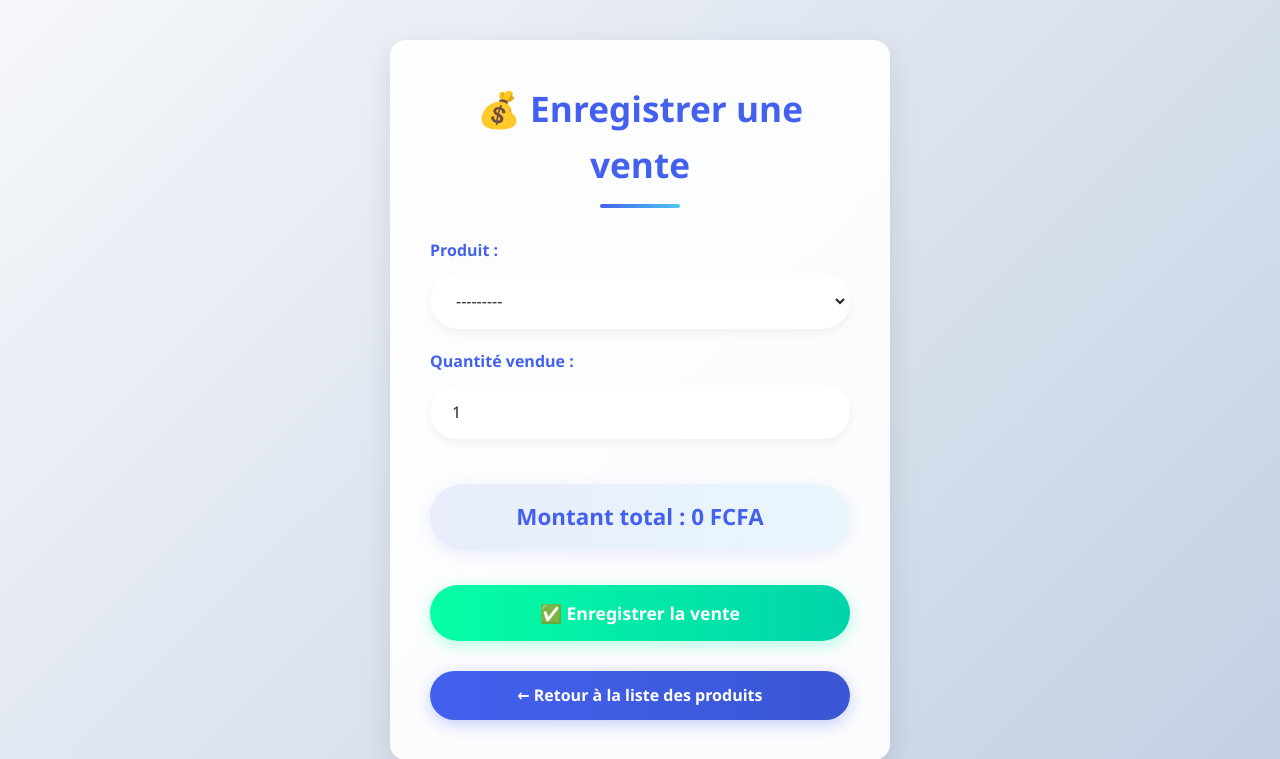
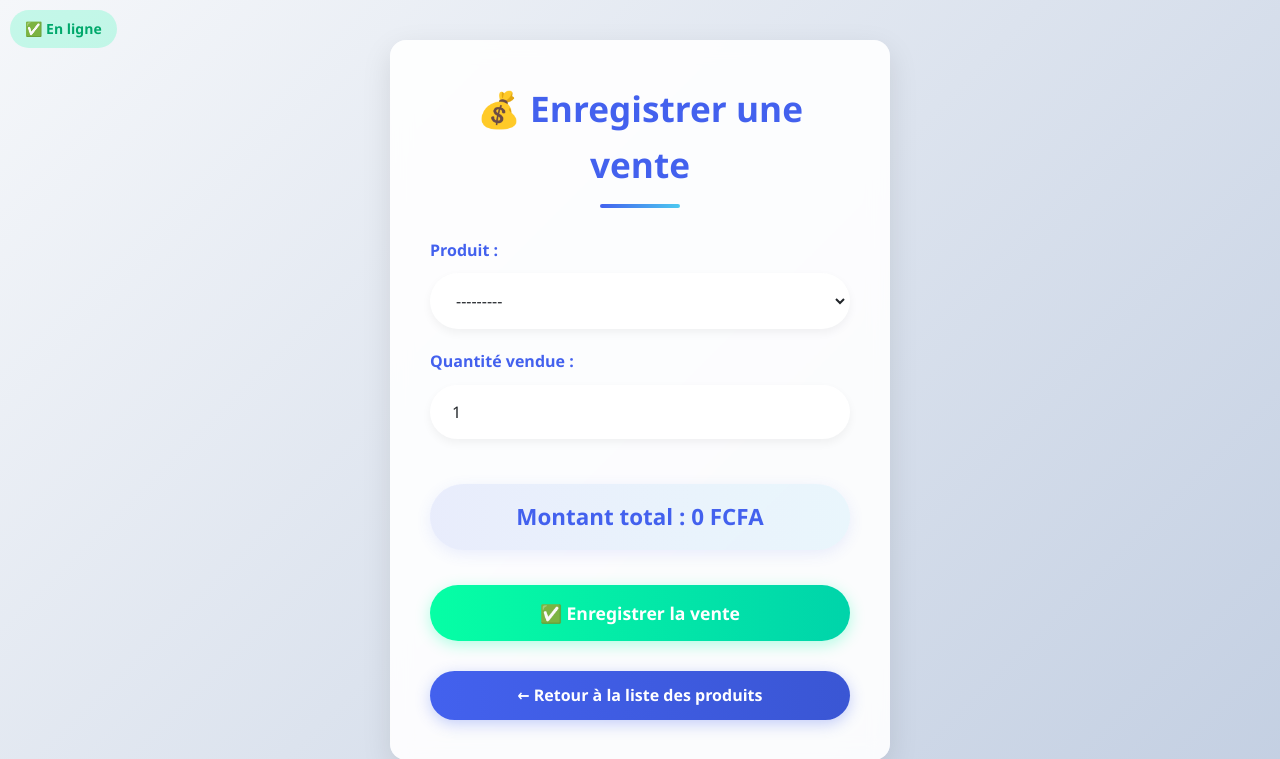
Before and after one commit to Franck242-franck/vente, a Django app: page /enregistrer_vente/ in a window 1280 px wide. Shown: the top 759 px of the page. Run offline with Django 5.2, Linux system fonts and the light colour scheme; a user stored in the database is signed in; data comes from the database, SQL or seed files in the repository.

Commit message:
Modification de deux fichiers

```diff
--- a/gestion_produits/settings.py
+++ b/gestion_produits/settings.py
@@ -21,7 +21,7 @@
 # ===========================
 # DEBUG (variable d'environnement)
 # ===========================
-DEBUG = config('DEBUG', default=False, cast=bool)
+DEBUG = config('DEBUG', default=True, cast=bool)
 
 # ===========================
 # ALLOWED HOSTS
--- a/produits/templates/produits/enregistrer_vente.html
+++ b/produits/templates/produits/enregistrer_vente.html
@@ -21,7 +21,6 @@
       --shadow: 0 10px 30px rgba(0, 0, 0, 0.1);
       --radius: 16px;
     }
-
     /* Reset et styles de base */
     * {
       margin: 0;
@@ -29,7 +28,6 @@
       box-sizing: border-box;
       font-family: 'Segoe UI', Tahoma, Geneva, Verdana, sans-serif;
     }
-
     body {
       background: linear-gradient(135deg, #f5f7fa 0%, #c3cfe2 100%);
       min-height: 100vh;
@@ -41,7 +39,6 @@
       align-items: center;
       justify-content: center;
     }
-
     .container {
       width: 100%;
       max-width: 500px;
@@ -51,7 +48,6 @@
       padding: 40px;
       backdrop-filter: blur(10px);
     }
-
     /* Titre */
     h1 {
       color: var(--primary);
@@ -61,7 +57,6 @@
       position: relative;
       padding-bottom: 15px;
     }
-
     h1:after {
       content: '';
       position: absolute;
@@ -73,7 +68,6 @@
       background: linear-gradient(90deg, var(--primary), var(--accent));
       border-radius: 2px;
     }
-
     /* Messages */
     .messages {
       background: rgba(255, 107, 107, 0.1);
@@ -85,28 +79,23 @@
       color: var(--danger);
       animation: fadeIn 0.5s ease;
     }
-
     .messages ul {
       list-style: none;
       padding-left: 0;
     }
-
     .messages li {
       margin-bottom: 8px;
       display: flex;
       align-items: center;
     }
-
     .messages li:before {
       content: "⚠️";
       margin-right: 8px;
     }
-
     /* Formulaire */
     form {
       width: 100%;
     }
-
     label {
       display: block;
       margin-bottom: 10px;
@@ -114,7 +103,6 @@
       color: var(--primary);
       font-size: 1rem;
     }
-
     select,
     input[type="number"] {
       width: 100%;
@@ -129,14 +117,12 @@
       font-weight: 500;
       color: var(--dark);
     }
-
     select:focus,
     input[type="number"]:focus {
       outline: none;
       border-color: var(--primary);
       box-shadow: 0 4px 15px rgba(67, 97, 238, 0.2);
     }
-
     /* Montant total */
     #montant {
       font-size: 1.4rem;
@@ -150,12 +136,10 @@
       box-shadow: 0 4px 15px rgba(67, 97, 238, 0.1);
       transition: all 0.3s ease;
     }
-
     #montant:hover {
       transform: translateY(-3px);
       box-shadow: 0 6px 20px rgba(67, 97, 238, 0.15);
     }
-
     /* Bouton */
     button {
       background: linear-gradient(90deg, var(--success), #00d4aa);
@@ -171,16 +155,13 @@
       box-shadow: 0 4px 15px rgba(6, 255, 165, 0.3);
       margin-top: 10px;
     }
-
     button:hover {
       transform: translateY(-3px);
       box-shadow: 0 6px 20px rgba(6, 255, 165, 0.4);
     }
-
     button:active {
       transform: translateY(1px);
     }
-
     /* Lien retour */
     .back-link {
       display: inline-flex;
@@ -198,43 +179,35 @@
       transition: all 0.3s ease;
       width: 100%;
     }
-
     .back-link:hover {
       transform: translateY(-3px);
       box-shadow: 0 6px 20px rgba(67, 97, 238, 0.4);
       color: white;
     }
-
     /* Responsive */
     @media (max-width: 600px) {
       body {
         padding: 15px;
       }
-
       .container {
         padding: 30px 20px;
       }
-
       h1 {
         font-size: 1.8rem;
       }
-
       select,
       input[type="number"] {
         padding: 12px 16px;
       }
-
       #montant {
         font-size: 1.2rem;
         padding: 12px;
       }
-
       button {
         padding: 14px 16px;
         font-size: 1rem;
       }
     }
-
     /* Animation */
     @keyframes fadeIn {
       from {
@@ -246,12 +219,51 @@
         transform: translateY(0);
       }
     }
+    /* Styles pour les notifications */
+    #notification-container {
+      position: fixed;
+      top: 20px;
+      right: 20px;
+      z-index: 1000;
+    }
+    .notification {
+      padding: 15px 20px;
+      margin-bottom: 10px;
+      border-radius: 8px;
+      color: white;
+      box-shadow: 0 4px 12px rgba(0,0,0,0.15);
+      animation: slideIn 0.3s ease;
+    }
+    @keyframes slideIn {
+      from { transform: translateX(100%); opacity: 0; }
+      to { transform: translateX(0); opacity: 1; }
+    }
+    @keyframes slideOut {
+      from { transform: translateX(0); opacity: 1; }
+      to { transform: translateX(100%); opacity: 0; }
+    }
+    /* Indicateur de connexion */
+    #connection-status {
+      position: fixed;
+      top: 10px;
+      left: 10px;
+      padding: 8px 15px;
+      border-radius: 20px;
+      font-size: 14px;
+      font-weight: bold;
+      z-index: 1000;
+    }
   </style>
 </head>
 <body>
+  <!-- Indicateur de connexion -->
+  <div id="connection-status"></div>
+
+  <!-- Conteneur pour les notifications -->
+  <div id="notification-container"></div>
+
   <div class="container">
     <h1>💰 Enregistrer une vente</h1>
-
     {% if messages %}
       <div class="messages">
         <ul>
@@ -261,24 +273,77 @@
         </ul>
       </div>
     {% endif %}
-
     <form method="post">
       {% csrf_token %}
       <label for="id_produit">Produit :</label>
       {{ form.produit }}
-
       <label for="id_quantite">Quantité vendue :</label>
       {{ form.quantite }}
-
       <div id="montant">Montant total : 0 FCFA</div>
-
       <button type="submit">✅ Enregistrer la vente</button>
     </form>
-
     <a href="{% url 'lister' %}" class="back-link">← Retour à la liste des produits</a>
   </div>
 
   <script>
+    // Fonction pour récupérer un cookie
+    function getCookie(name) {
+        let cookieValue = null;
+        if (document.cookie && document.cookie !== '') {
+            const cookies = document.cookie.split(';');
+            for (let i = 0; i < cookies.length; i++) {
+                const cookie = cookies[i].trim();
+                if (cookie.substring(0, name.length + 1) === (name + '=')) {
+                    cookieValue = decodeURIComponent(cookie.substring(name.length + 1));
+                    break;
+                }
+            }
+        }
+        return cookieValue;
+    }
+
+    // Fonction pour afficher des notifications
+    function showNotification(message, type = 'success') {
+        const container = document.getElementById('notification-container');
+        const notification = document.createElement('div');
+        notification.className = 'notification';
+
+        if (type === 'success') {
+            notification.style.background = 'linear-gradient(90deg, #06ffa5, #00d4aa)';
+        } else if (type === 'info') {
+            notification.style.background = 'linear-gradient(90deg, #4361ee, #3a56d4)';
+        } else {
+            notification.style.background = 'linear-gradient(90deg, #ff6b6b, #ff5252)';
+        }
+
+        notification.textContent = message;
+        container.appendChild(notification);
+
+        setTimeout(() => {
+            notification.style.animation = 'slideOut 0.3s ease';
+            setTimeout(() => container.removeChild(notification), 300);
+        }, 3000);
+    }
+
+    // Mettre à jour l'indicateur de connexion
+    function updateConnectionStatus() {
+        const statusElement = document.getElementById('connection-status');
+        if (navigator.onLine) {
+            statusElement.textContent = '✅ En ligne';
+            statusElement.style.background = 'rgba(6, 255, 165, 0.2)';
+            statusElement.style.color = '#00a86b';
+        } else {
+            statusElement.textContent = '📴 Hors ligne';
+            statusElement.style.background = 'rgba(255, 107, 107, 0.2)';
+            statusElement.style.color = '#ff5252';
+        }
+    }
+
+    // Mettre à jour au chargement et lors des changements de connexion
+    window.addEventListener('load', updateConnectionStatus);
+    window.addEventListener('online', updateConnectionStatus);
+    window.addEventListener('offline', updateConnectionStatus);
+
     const prixProduits = {
       {% for produit in produits %}
         "{{ produit.id }}": {{ produit.prix }}{% if not forloop.last %},{% endif %}
@@ -328,17 +393,28 @@
                     "X-CSRFToken": getCookie("csrftoken")
                 },
                 body: JSON.stringify({ produit, quantite, montant })
-        }).then(() => alert("Vente enregistrée !"))
+            })
+            .then(response => {
+                if (response.ok) {
+                    showNotification("Vente enregistrée avec succès !");
+                    this.reset();
+                    updateMontant();
+                } else {
+                    throw new Error("Erreur lors de l'enregistrement");
+                }
+            })
             .catch(() => {
                 ajouterVenteOffline(produit, quantite, montant);
-              alert("Vente stockée offline !");
+                showNotification("Vente stockée hors ligne !", 'info');
+                this.reset();
+                updateMontant();
             });
         } else {
             ajouterVenteOffline(produit, quantite, montant);
-        alert("Vente stockée offline !");
+            showNotification("Vente stockée hors ligne !", 'info');
+            this.reset();
+            updateMontant();
         }
-
-    this.reset();
     });
   </script>
 
@@ -348,12 +424,21 @@
         navigator.serviceWorker.register("{% static 'js/service-worker.js' %}")
             .then(function(registration) {
                 console.log("Service worker enregistré avec succès.");
+
+                // Vérifier les mises à jour
+                registration.addEventListener('updatefound', () => {
+                    const installingWorker = registration.installing;
+                    installingWorker.addEventListener('statechange', () => {
+                        if (installingWorker.state === 'installed' && navigator.serviceWorker.controller) {
+                            showNotification("Nouvelle version disponible !", 'info');
+                        }
+                    });
+                });
             })
             .catch(function(error) {
                 console.log("Erreur lors de l'enregistrement du service worker :", error);
             });
     }
   </script>
-
 </body>
 </html>
```
Lines whose indentation alone changed are shown as unchanged.
